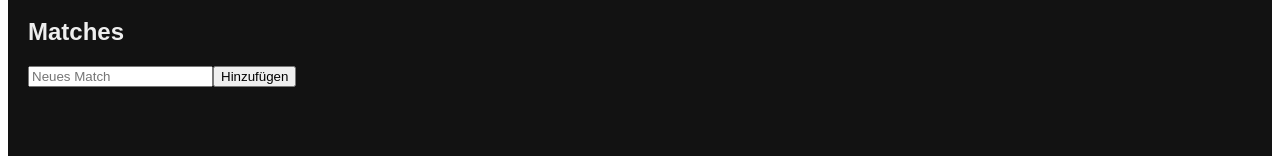
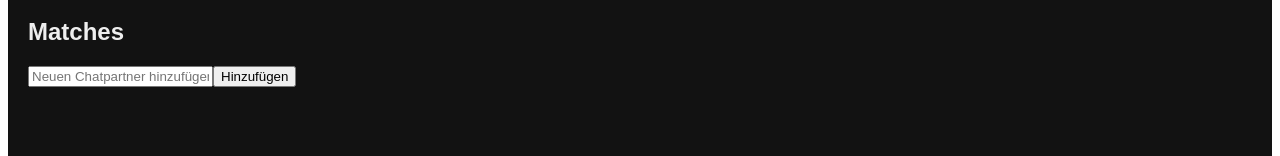
Before and after one commit to Ed087/Ask-Save-, a React (Vite) app: page / in a window 1280 px wide. Both pictures are taken after a click on the button "Matches". Shown: the part 151-307 px from the top of the page. Built offline with nearby package versions, Linux system fonts and the light colour scheme.

Commit message:
Aktualisieren von App.jsx

```diff
--- a/src/App.jsx
+++ b/src/App.jsx
@@ -322,10 +322,10 @@ export default function App() {
             </div>
           ))}
           <input
-            placeholder="Neues Match"
-            value={newMatch}
-            onChange={(e) => setNewMatch(e.target.value)}
-          />
+  placeholder={language === "de" ? "Neuen Chatpartner hinzufügen" : "Add new chatpartner"}
+  value={newMatch}
+  onChange={(e) => setNewMatch(e.target.value)}
+/>
           <button
             onClick={() => {
               if (newMatch && !matches.includes(newMatch)) {
```
